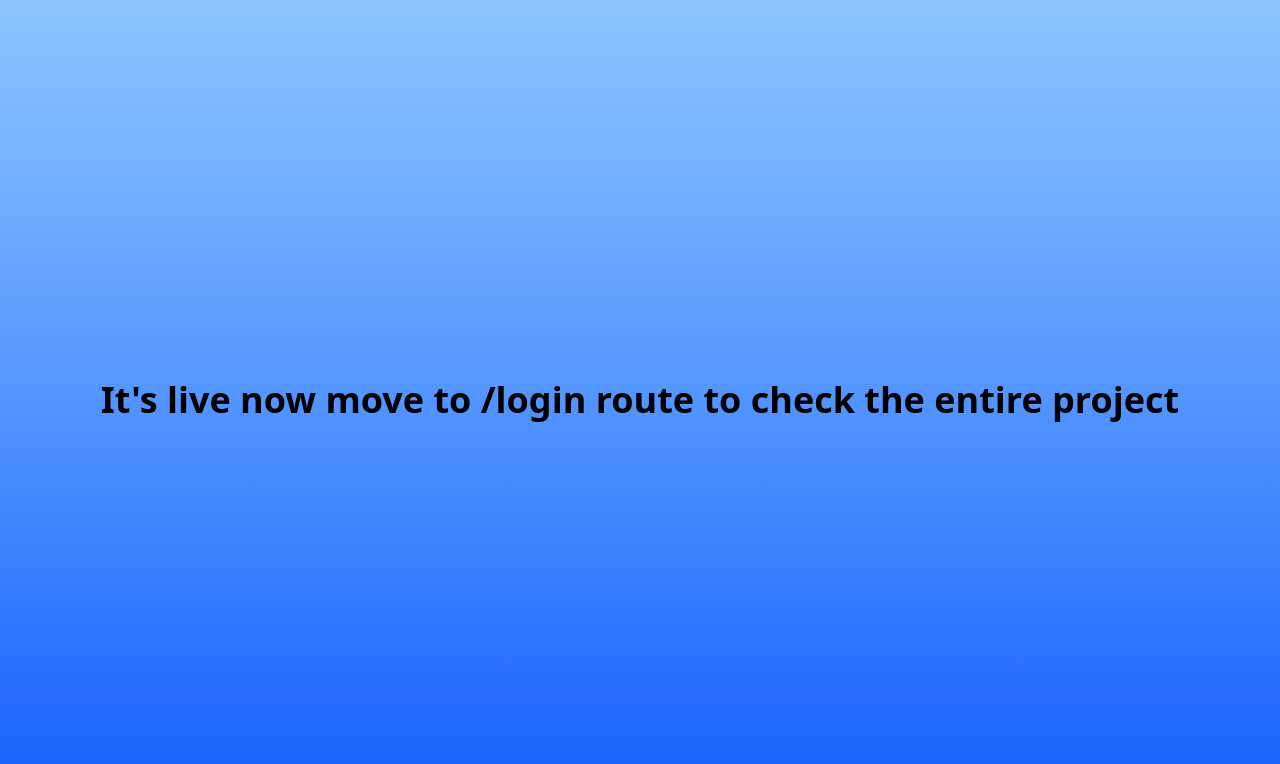
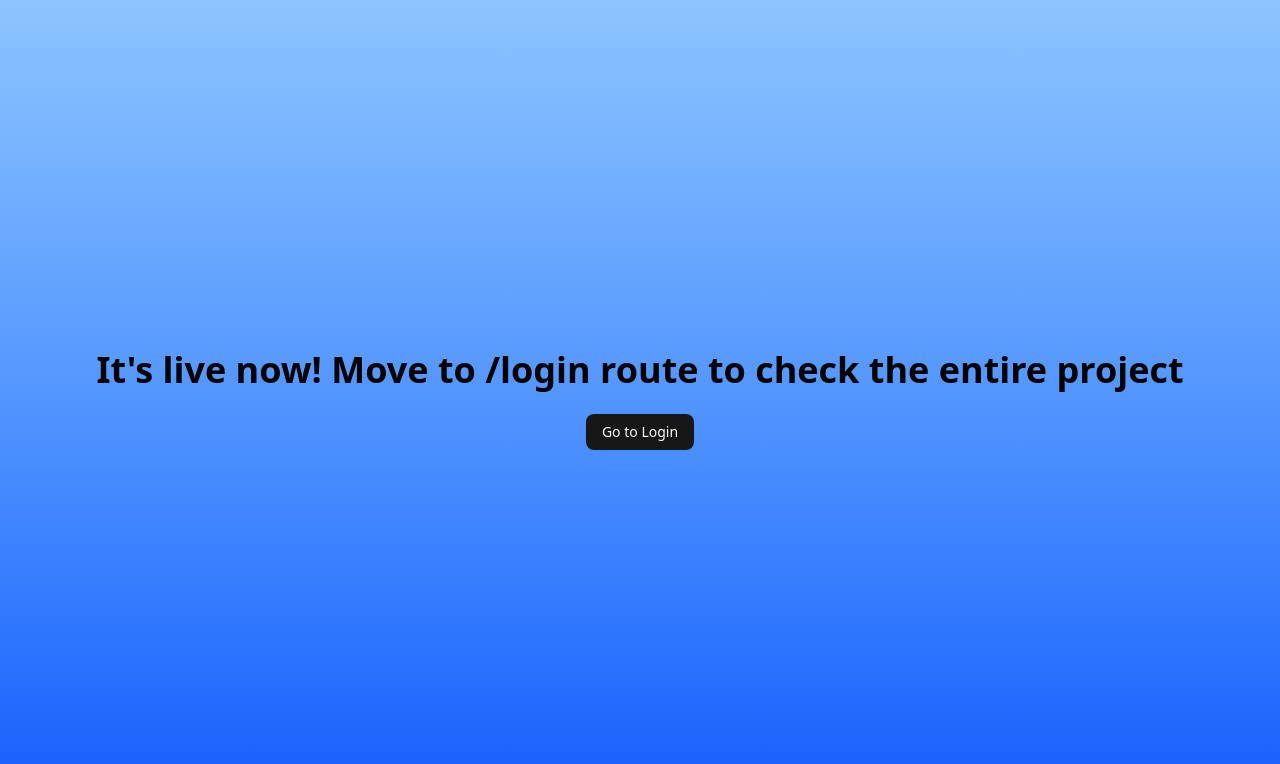
Before and after one commit to suryadwd/Assignment, a React (Vite) app: page / in a window 1280 px wide. Shown: the top 764 px of the page. Built offline with nearby package versions, Linux system fonts and the light colour scheme.

Commit message:
added the login button

```diff
--- a/src/pages/LandingPage.jsx
+++ b/src/pages/LandingPage.jsx
@@ -1,9 +1,12 @@
 import React from 'react'
-
+import {Button} from '@/components/ui/button'
+import { useNavigate } from 'react-router-dom'
 const LandingPage = () => {
+  const navigate = useNavigate()
   return (
-     <div className="flex items-center justify-center h-screen bg-gradient-to-b from-blue-300 to-blue-600 text-black text-4xl font-bold ">
-     It's live now  move to /login route to check the entire project
+     <div className="flex flex-col items-center justify-center h-screen bg-gradient-to-b from-blue-300 to-blue-600 text-black text-4xl font-bold gap-6">
+      <p>It's live now! Move to /login route to check the entire project</p>
+      <Button onClick={() => navigate('/login')}>Go to Login</Button>
     </div>
   )
 }
```
Also changed, not shown: vercel.json.
